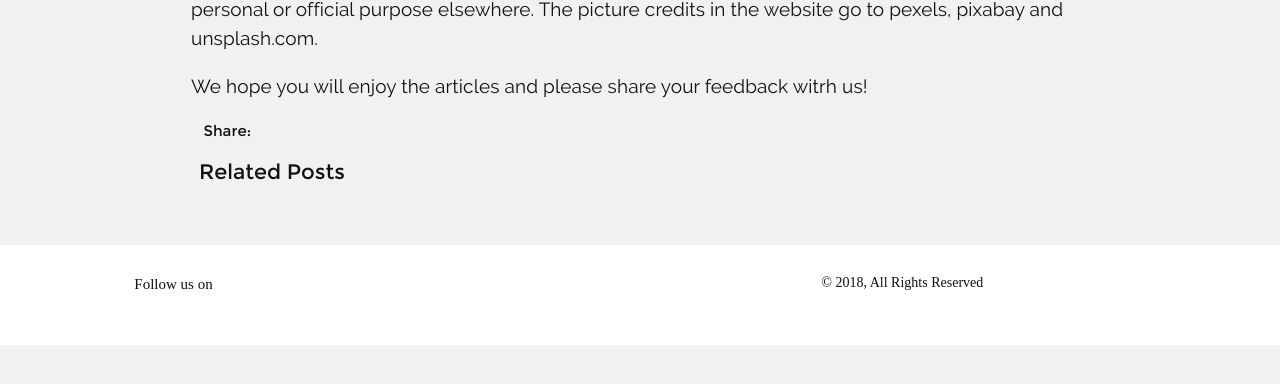
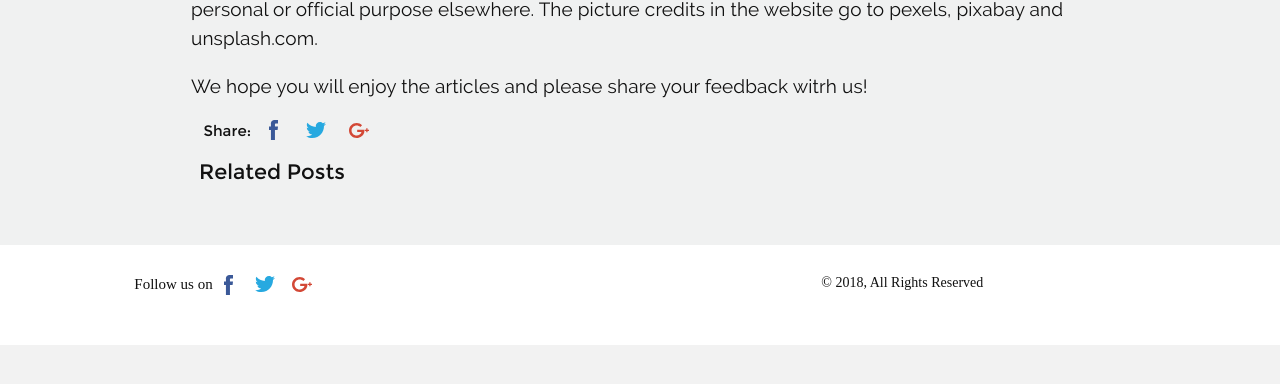
Before and after one commit to sherlifelix/blog, a Jekyll site: the page built from _posts/2022-06-08-about.md, in a window 1280 px wide. Shown: the part 491-875 px from the top of the page. Built offline with Jekyll 4.4.1, drawn with Linux system fonts in a browser that asks for light colours; comment, search, counter and statistics services are not loaded.

Commit message:
Update blog_detail.css

```diff
--- a/assets/css/blog_detail.css
+++ b/assets/css/blog_detail.css
@@ -1734,29 +1734,29 @@ body {
   .middleSection1__iconAlgn .middleSection1__h4-3 {
     color: #d34836; }
   .middleSection1__img2-1 {
-    background-image: url("/assets/img/fb_unselected.svg");
+    background-image: url("/assets/img/blog/fb_unselected.svg");
     background-repeat: no-repeat;
     background-position: 50% 50%;
     width: 20px;
     height: 20px; }
   .middleSection1__iconAlgn .middleSection1__img2-1 {
-    background-image: url("/assets/img/Testimonial.svg"); }
+    background-image: url("/assets/img/blog/Testimonial.svg"); }
   .middleSection1__img2-2 {
-    background-image: url("/assets/img/twiter_unselected.svg");
+    background-image: url("/assets/img/blog/twiter_unselected.svg");
     background-repeat: no-repeat;
     background-position: 50% 50%;
     width: 20px;
     height: 20px; }
   .middleSection1__iconAlgn .middleSection1__img2-2 {
-    background-image: url("/assets/img/twiter_selected.svg"); }
+    background-image: url("/assets/img/blog/twiter_selected.svg"); }
   .middleSection1__img2-3 {
-    background-image: url("/assets/img/g+_unselected.svg");
+    background-image: url("/assets/img/blog/g+_unselected.svg");
     background-repeat: no-repeat;
     background-position: 50% 50%;
     width: 20px;
     height: 20px; }
   .middleSection1__iconAlgn .middleSection1__img2-3 {
-    background-image: url("/assets/img/g+_selected.svg"); }
+    background-image: url("/assets/img/blog/g+_selected.svg"); }
   .middleSection1__para {
     line-height: 22px;
     font-size: 14px;
```
